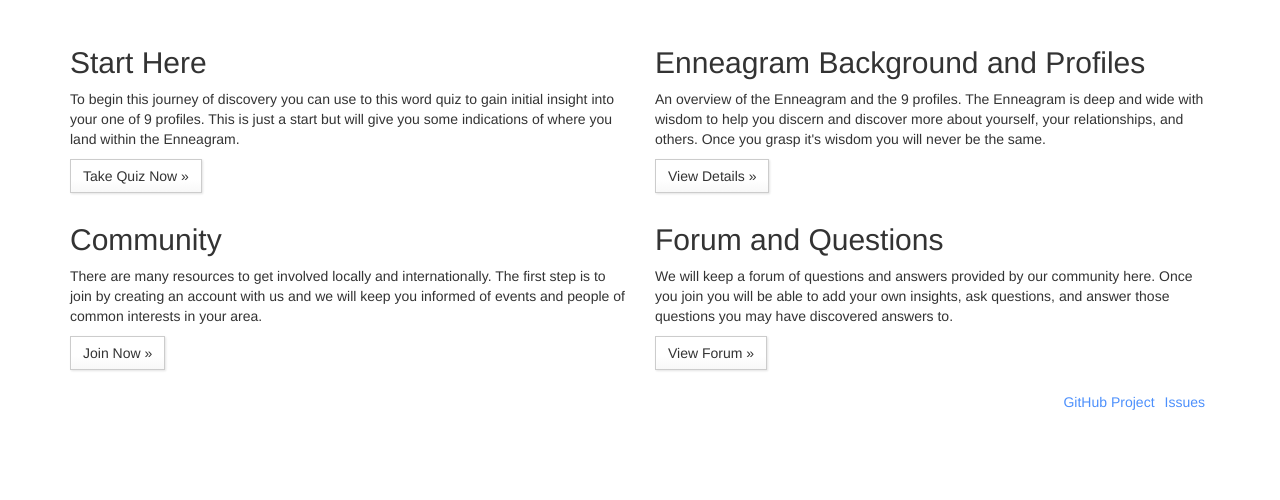
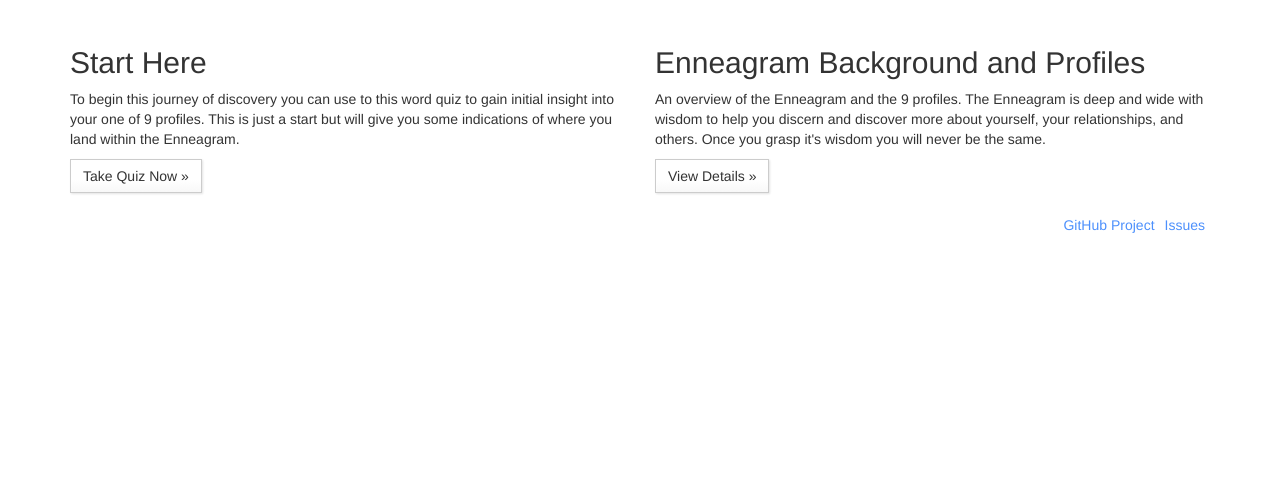
Before and after one commit to yodacom/gramquiz2, a Node project: template views/home.pug in a window 1280 px wide. Shown: the part 304-804 px from the top of the page. After the commit the page ends 537 px from the top, so only its background shows below. Run offline with Node 20 templates, Linux system fonts and the light colour scheme; the template is opened without the code that fills it, so the values that code supplies are empty; style sheets or scripts are compiled from the project's sources; some libraries are stand-ins or nearby versions.

Commit message:
took out forum and FAQ blocks

```diff
--- a/views/home.pug
+++ b/views/home.pug
@@ -18,13 +18,13 @@
       p
         a.btn.btn-default(href='/profilesOverview', role='button') View Details »
 
-    .col-sm-6
-      h2 Community
-      p There are many resources to get involved locally and internationally.  The first step is to join by creating an account with us and we will keep you informed of events and people of common interests in your area.
-      p
-        a.btn.btn-default(href='/comingSoon', role='button') Join Now »
-    .col-sm-6
-      h2 Forum and Questions
-      p We will keep a forum of questions and answers provided by our community here. Once you join you will be able to add your own insights, ask questions, and answer those questions you may have discovered answers to.
-      p
-        a.btn.btn-default(href='/comingSoon', role='button') View Forum »
+    //- .col-sm-6
+    //-   h2 Community
+    //-   p There are many resources to get involved locally and internationally.  The first step is to join by creating an account with us and we will keep you informed of events and people of common interests in your area.
+    //-   p
+    //-     a.btn.btn-default(href='/comingSoon', role='button') Join Now »
+    //- .col-sm-6
+    //-   h2 Forum and Questions
+    //-   p We will keep a forum of questions and answers provided by our community here. Once you join you will be able to add your own insights, ask questions, and answer those questions you may have discovered answers to.
+    //-   p
+    //-     a.btn.btn-default(href='/comingSoon', role='button') View Forum »
```
Also changed, not shown: 1 other file.
